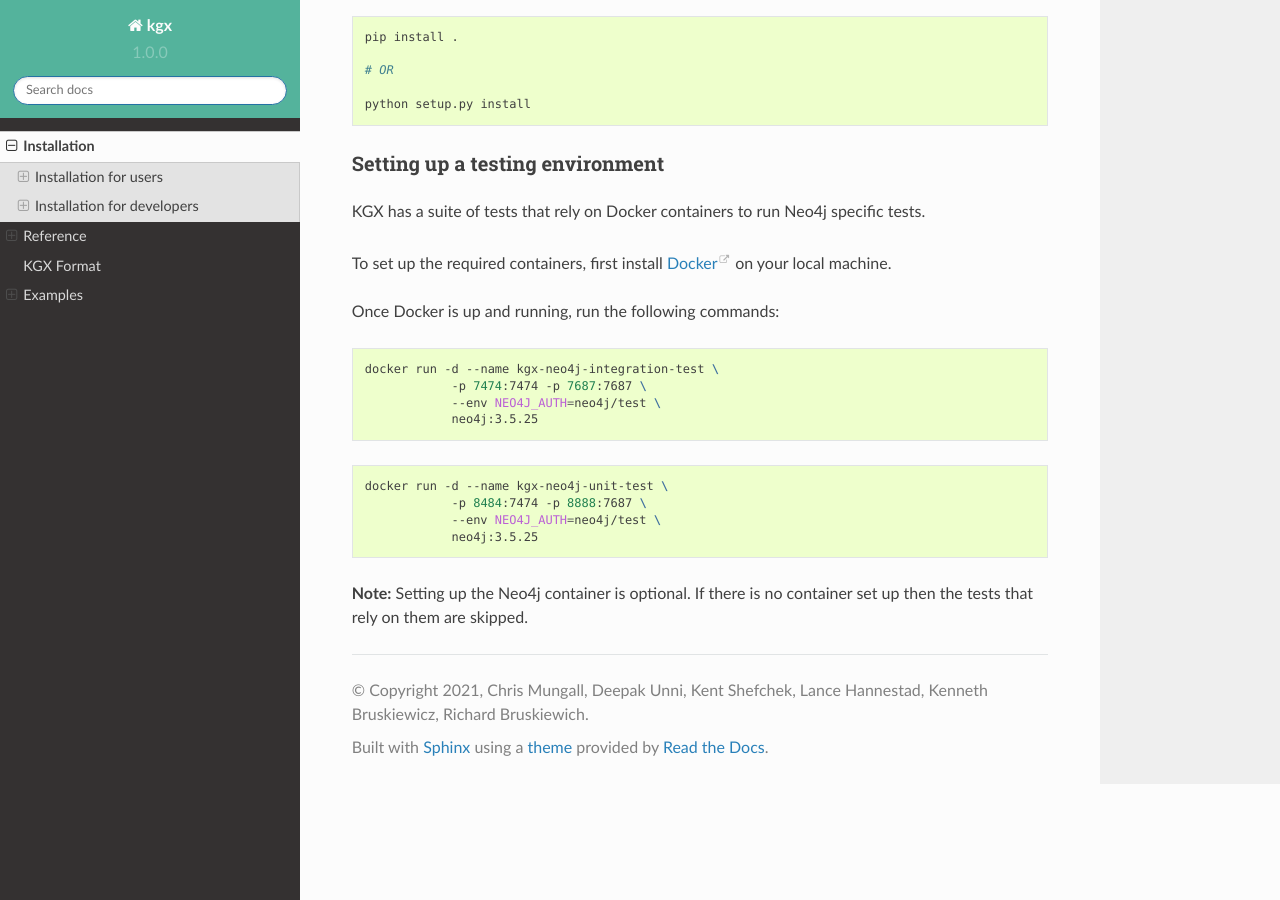
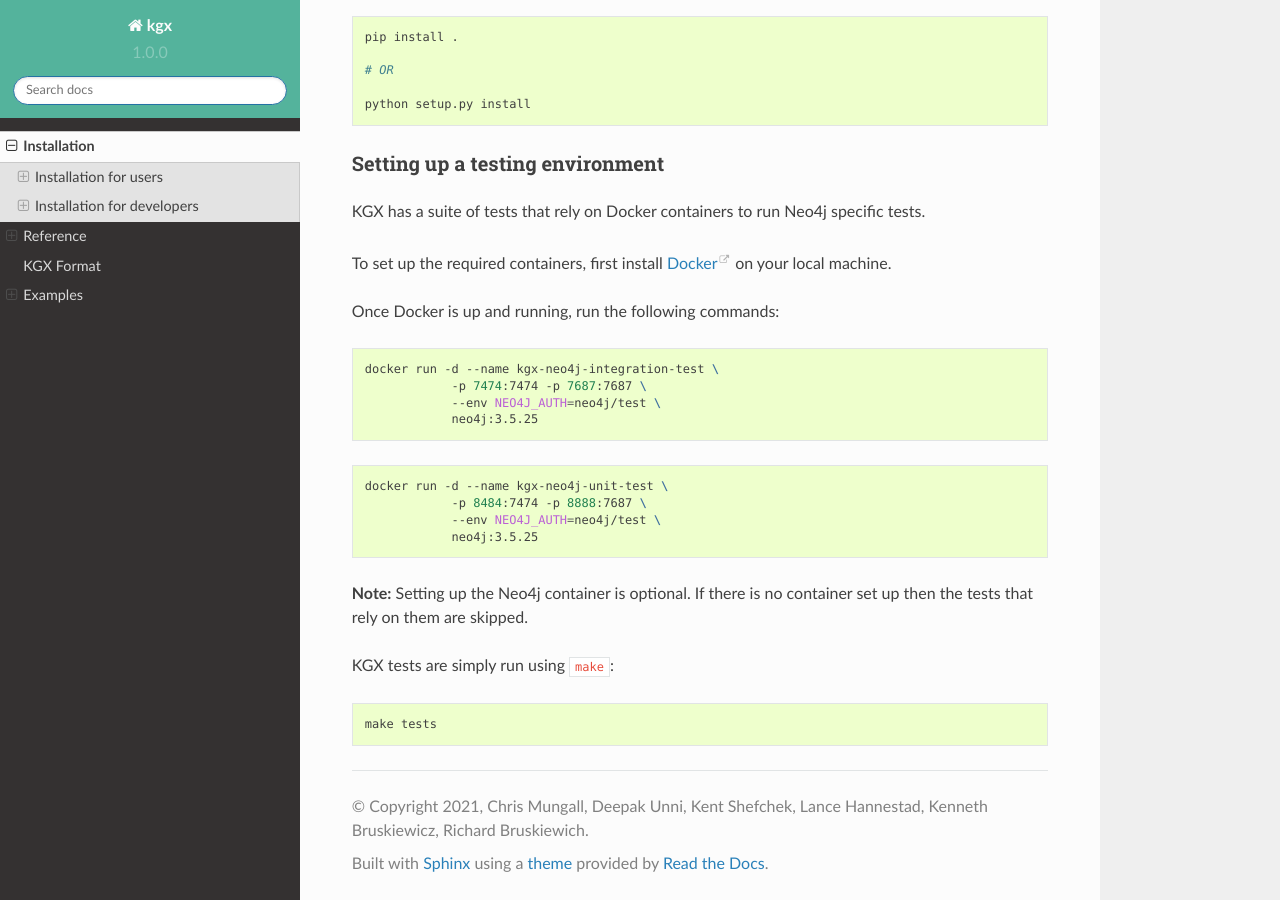
Before and after one commit to biolink/kgx, a Sphinx documentation site: the page built from docs/installation.md, in a window 1280 px wide and 900 px high, scrolled down 1322 px. Built offline with Sphinx 7.4.7 and the Read the Docs theme 2.0.0, drawn with Linux system fonts in a browser that asks for light colours.

````diff
--- a/docs/installation.md
+++ b/docs/installation.md
@@ -95,5 +95,10 @@ docker run -d --name kgx-neo4j-unit-test \
 ```
 
 
-**Note:** Setting up the Neo4j container is optional. If there is no container set up
-then the tests that rely on them are skipped.
+**Note:** Setting up the Neo4j container is optional. If there is no container set up then the tests that rely on them are skipped.
+
+KGX tests are simply run using `make`:
+
+```bash
+make tests
+```
````
